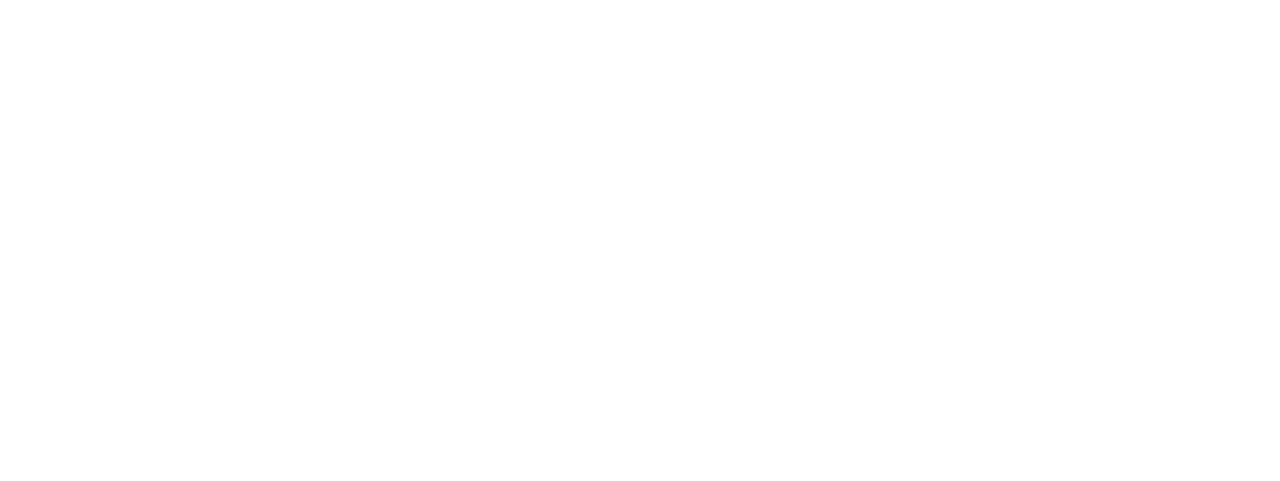
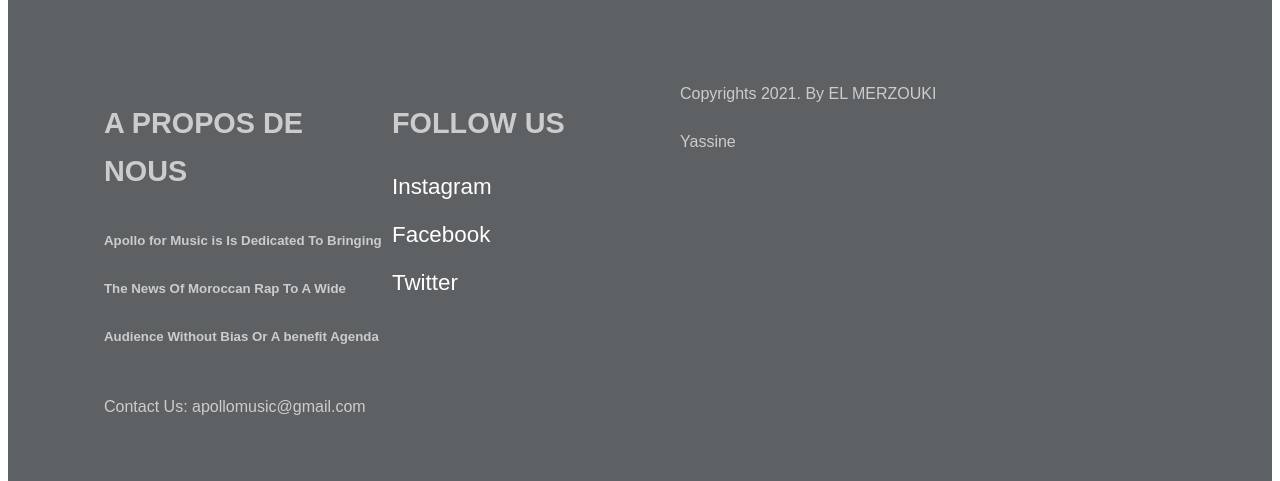
Before and after one commit to Y07-assine/React-Django-webapp, a React (Create React App) app in the folder apollo-app/: page /artist/1 in a window 1280 px wide. Shown: the part 594-1075 px from the top of the page. Before the commit the page ends 800 px from the top, so only its background shows below. Built offline with nearby package versions, Linux system fonts and the light colour scheme; no server answers; a web font is replaced by a local one.

Commit message:
Adding footer

```diff
--- a/apollo-app/src/App.css
+++ b/apollo-app/src/App.css
@@ -689,6 +689,62 @@
   color: black;
   font-family: "Baloo Thambi 2",cursive;
 }
+/*
+=======
+footer
+=======
+*/
+.footer{
+  background-color: #5e6163;
+  padding: 6rem 1rem;
+  line-height: 3rem;
+}
+.footer-top__box span svg{
+  width: 1.6rem;
+  height: 1.6rem;
+  fill: #ccc;
+}
+.footer-top__box span{
+  margin-right: 1rem;
+}
+.footer__top{
+  padding-left: 5rem;
+  display: grid;
+  grid-template-columns: repeat(4,1fr);
+  color: #ccc;
+}
+
+.footer-top__box a:link,
+.footer-top__box a:visited{
+  display: block;
+  color: white;
+  font-size: 1.4rem;
+  transition: 0.6s;
+}
+.footer-top__box a:hover{
+  color: #1c6eab;
+}
+.footer-top__box div{
+  color: white;
+  font-size: 1.4rem;
+}
+.footer-top__box h3{
+  font-size: 1.8rem;
+  margin-bottom: 1rem;
+}
+
+@media only screen and (max-width: 998px){
+  .footer__top{
+      grid-template-columns: repeat(2,1fr);
+      grid-gap: 2rem;
+  }
+}
+@media only screen and (max-width: 768px){
+  .footer__top{
+      grid-template-columns: 1fr;
+  }
+}
+
 
 .form__input{
   display: flex;
--- a/apollo-app/src/App.js
+++ b/apollo-app/src/App.js
@@ -5,6 +5,7 @@
 import Home from './Home';
 import AlbumDetails from './components/api/SpotifyAPI/AlbumDetails';
 import Header from './components/Header';
+import Footer from './components/Footer';
 import ArtistDescription from './components/api/SpotifyAPI/ArtistDescription';
 
 
@@ -23,6 +24,7 @@
           <Route  path="/album/:id" component={AlbumDetails} />
           <Route  path="/artist/:id" render={(props)=> <ArtistDescription {...props} key={Math.random()} />}/>
         </Switch>
+        <Footer />
       </Router>
     );
   }
--- /dev/null
+++ b/apollo-app/src/components/Footer.js
@@ -0,0 +1,37 @@
+import React,{ Component} from 'react';
+
+
+
+
+
+class Footer extends Component {
+
+render(){
+
+    return (
+        <footer class="footer">
+        <div class="contianer">
+            <div class="footer__top">
+                <div class="footer-top__box">
+                    <h3>A PROPOS DE NOUS</h3>
+                    <h5>Apollo for Music is Is Dedicated To Bringing The News Of Moroccan Rap  To A Wide Audience Without Bias Or A benefit Agenda </h5>
+                    <span>Contact Us: apollomusic@gmail.com</span>
+                </div>
+                <div class="footer-top__box">
+                    <h3>FOLLOW US</h3>
+                    <a href="#">Instagram</a>
+                    <a href="#">Facebook</a>
+                    <a href="#">Twitter</a>
+                </div>
+            <div class="text-center text-white">Copyrights 2021. By EL MERZOUKI Yassine</div>
+        </div>
+
+        </div>
+    </footer>
+
+
+    );
+  }
+}
+
+export default Footer;
```
